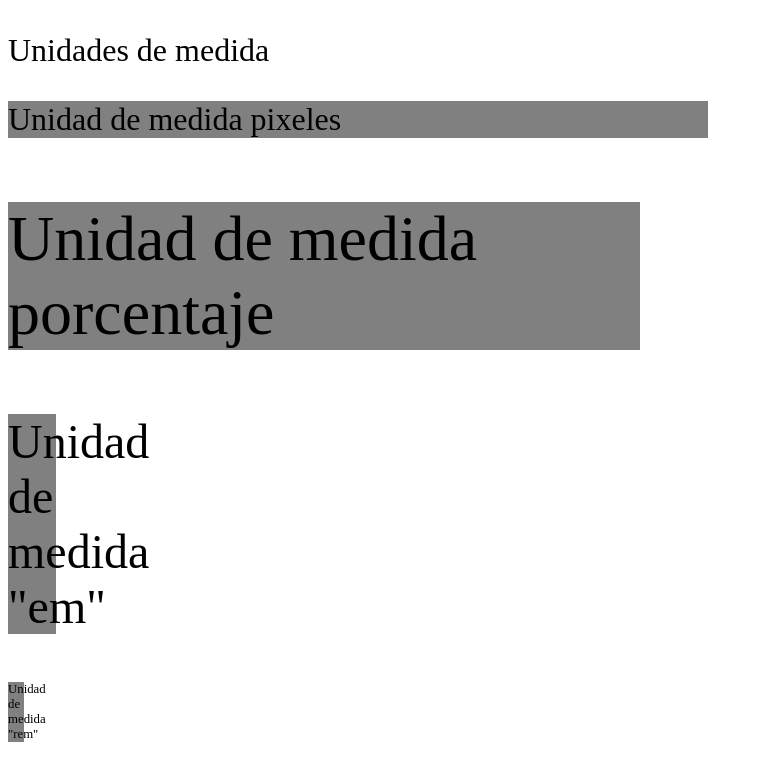
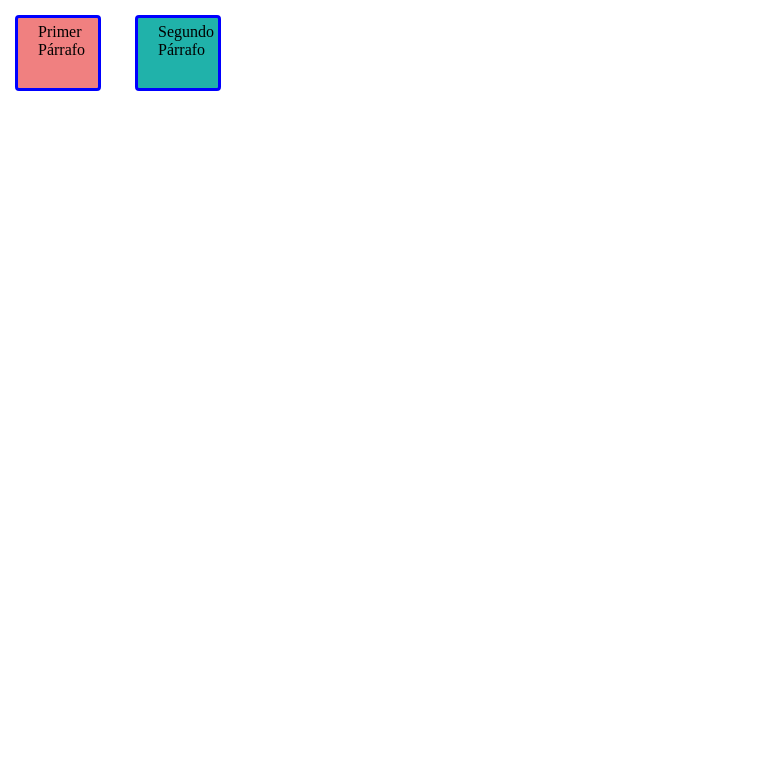
Before and after one commit to HurtadoMendezArturo/PracticandoCss, a plain HTML site: page index.html in a window 1280 px wide. Shown: the whole page, without its empty margins (0-763 px from the left). Drawn offline with Linux system fonts and the light colour scheme.

Commit message:
ModeloDeCaja

```diff
--- /dev/null
+++ b/ModeloCaja.css
@@ -0,0 +1,26 @@
+*{
+    margin: 0;
+    padding: 0;
+}
+.primer{
+    background-color: lightcoral;
+    padding: 5px 10px 15px 20px;
+    border: 3px solid blue ;
+    border-radius: 4px;
+    margin: 15px;
+    width: 50px;
+    height: 50px;
+    display: inline-block;
+}
+
+.segundo{
+    background-color: lightseagreen;
+    padding: 5px 10px 15px 20px;
+    border: 3px solid blue ;
+    border-radius: 4px;
+    margin: 15px;
+    width: 50px;
+    height: 50px;
+    display: inline-block;
+
+}
--- a/index.html
+++ b/index.html
@@ -7,11 +7,18 @@
 
     <!--<link rel="stylesheet" href="styles.css">
     <link rel="stylesheet" href="formas.css">
-    <link rel="stylesheet" href="texto.css">-->
-    <link rel="stylesheet" href="UnidadesDeMedidas.css">
+    <link rel="stylesheet" href="texto.css">
+    <link rel="stylesheet" href="UnidadesDeMedidas.css">-->
+    <link rel="stylesheet" href="ModeloCaja.css">
 
 </head>
 <body>
+
+    <p class="primer">Primer Párrafo</p>
+    <p class="segundo">Segundo Párrafo</p>
+
+
+<!--
     <div class="contenedor">
         <p>Unidades de medida</p>
         <p class="pixeles">Unidad de medida pixeles</p>
@@ -21,13 +28,6 @@
     </div>
 
 
-
-
-
-
-
-
-  <!--
 <div class="border">
     <h1>Bienvenido a VladSecurity</h1>
 
```
